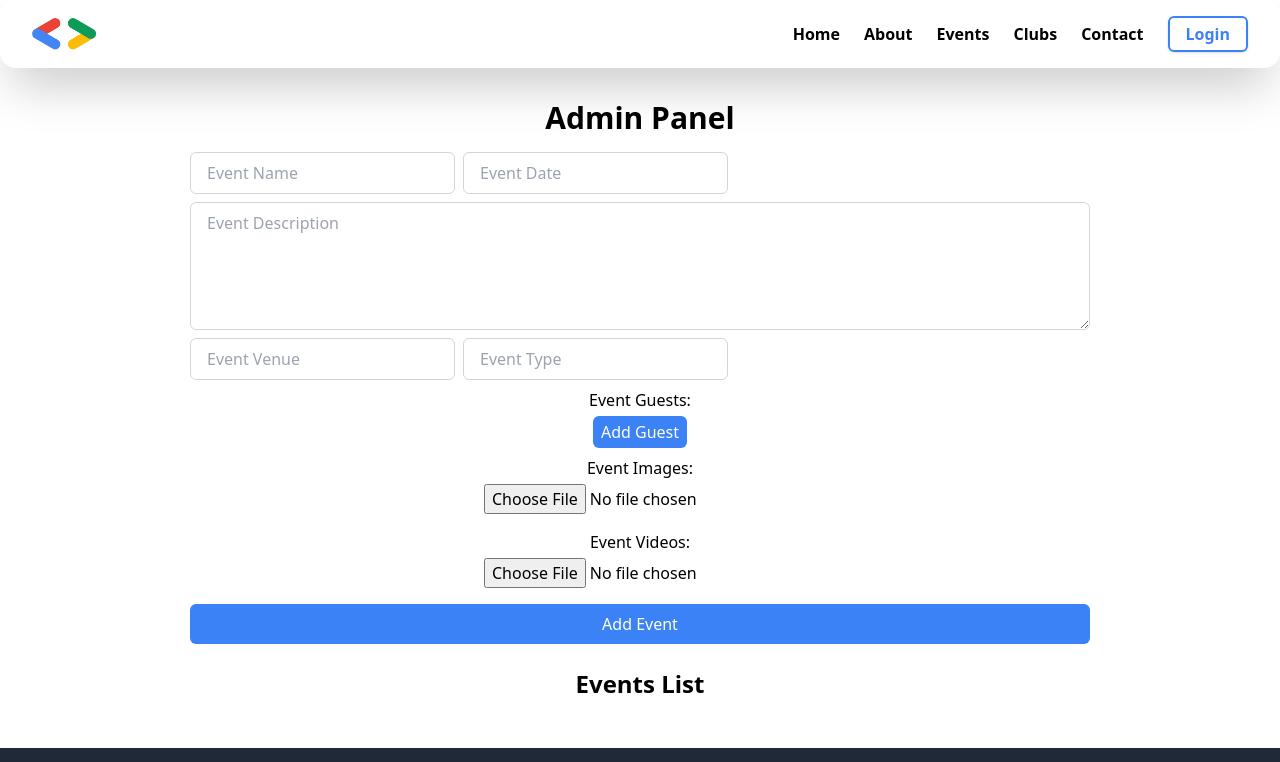
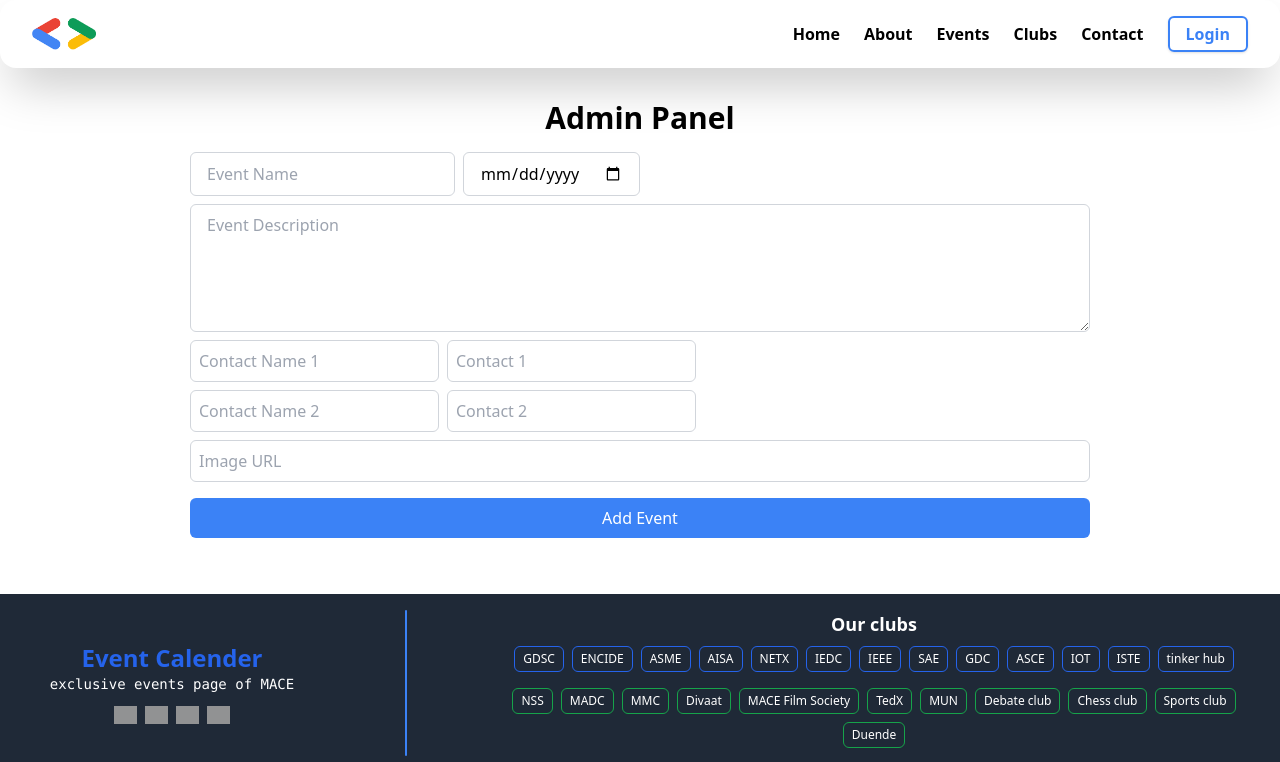
Before and after one commit to GDSC-MACE/MaceCalendar, a React (Vite) app: page /adminpanel in a window 1280 px wide. Shown: the top 762 px of the page. Built offline with nearby package versions, Linux system fonts and the light colour scheme; grey boxes are pictures that could not be loaded.

Commit message:
admin panel

```diff
--- a/src/Components/AdminPanel.jsx
+++ b/src/Components/AdminPanel.jsx
@@ -1,117 +1,81 @@
-import React, { useState } from 'react';
-import Footer from './Footer/Footer';
-import Navbar from './Navbar';
+import React, { useState } from "react";
+import axios from "axios"; // Import axios
+import Footer from "./Footer/Footer";
+import Navbar from "./Navbar";
 
 const AdminPanel = () => {
-    const [events, setEvents] = useState([]);
   const [newEvent, setNewEvent] = useState({
-        name: '',
-        date: '',
-        description: '',
-        venue: '',
-        type: '',
-        guests: [],
-        images: [],
-        videos: []
+    event_name: "",
+    description: "",
+    image_url: "",
+    event_date: "",
+    contacts: [
+      { name: "", contact: "" },
+      { name: "", contact: "" },
+    ],
   });
-    const [editIndex, setEditIndex] = useState(-1); // Index of the event being edited
-
-    // Function to add a new event or update an existing event
-    const saveEvent = () => {
-        if (editIndex === -1) {
-            // Add new event
-            if (newEvent.name.trim() !== '') {
-                setEvents([...events, newEvent]);
-                setNewEvent({
-                    name: '',
-                    date: '',
-                    description: '',
-                    venue: '',
-                    type: '',
-                    guests: [],
-                    images: [],
-                    videos: []
-                });
-            }
-        } else {
-            // Update existing event
-            const updatedEvents = [...events];
-            updatedEvents[editIndex] = newEvent;
-            setEvents(updatedEvents);
-            setEditIndex(-1);
-            setNewEvent({
-                name: '',
-                date: '',
-                description: '',
-                venue: '',
-                type: '',
-                guests: [],
-                images: [],
-                videos: []
-            });
-        }
-    };
 
   // Function to handle changes in event details
   const handleInputChange = (e) => {
     const { name, value } = e.target;
-        setNewEvent({ ...newEvent, [name]: value });
-    };
 
-    // Function to add guest to the event
-    const addGuest = () => {
-        const updatedGuests = [...newEvent.guests, ''];
-        setNewEvent({ ...newEvent, guests: updatedGuests });
-    };
+    if (name.startsWith("contact_")) {
+      const index = parseInt(name.split("_")[2]);
+      const fieldName = name.includes("name") ? "name" : "contact";
+      const updatedContacts = [...newEvent.contacts];
+      updatedContacts[index][fieldName] = value;
 
-    // Function to remove guest from the event
-    const removeGuest = (index) => {
-        const updatedGuests = [...newEvent.guests];
-        updatedGuests.splice(index, 1);
-        setNewEvent({ ...newEvent, guests: updatedGuests });
-    };
-
-    // Function to add images to the event
-    const addImage = (e) => {
-        const image = e.target.files[0];
-        if (image) {
-            setNewEvent({ ...newEvent, images: [...newEvent.images, image] });
+      setNewEvent((prevState) => ({
+        ...prevState,
+        contacts: updatedContacts,
+      }));
+    } else {
+      setNewEvent((prevState) => ({
+        ...prevState,
+        [name]: value,
+      }));
     }
   };
 
-    // Function to remove an image from the event
-    const removeImage = (index) => {
-        const updatedImages = [...newEvent.images];
-        updatedImages.splice(index, 1);
-        setNewEvent({ ...newEvent, images: updatedImages });
+  const saveEvent = async (e) => {
+    e.preventDefault();
+
+    // Prepare data in the required format
+    const formattedData = {
+      name: newEvent.event_name,
+      description: newEvent.description,
+      date: newEvent.event_date,
+      image: newEvent.image_url,
+      contacts: newEvent.contacts.map((contact) => ({
+        name: contact.name,
+        number: contact.contact,
+      })),
     };
 
-    // Function to add videos to the event
-    const addVideo = (e) => {
-        const video = e.target.files[0];
-        if (video) {
-            setNewEvent({ ...newEvent, videos: [...newEvent.videos, video] });
+    try {
+      // Post data to the server
+      const response = await axios.post(
+        "http://localhost:3000/post/createPost",
+        formattedData,
+        { withCredentials: true } // Send cookies with the request
+      );
+
+      console.log("Event saved successfully:", response.data);
+
+      // Clear the form after saving
+      setNewEvent({
+        event_name: "",
+        description: "",
+        image_url: "",
+        event_date: "",
+        contacts: [
+          { name: "", contact: "" },
+          { name: "", contact: "" },
+        ],
+      });
+    } catch (error) {
+      console.error("Error saving event:", error);
     }
-    };
-
-    // Function to remove a video from the event
-    const removeVideo = (index) => {
-        const updatedVideos = [...newEvent.videos];
-        updatedVideos.splice(index, 1);
-        setNewEvent({ ...newEvent, videos: updatedVideos });
-    };
-
-    // Function to edit an event
-    const editEvent = (index) => {
-        setEditIndex(index);
-        setNewEvent(events[index]);
-    };
-
-    // Function to remove an event
-    const removeEvent = (index) => {
-        const updatedEvents = [...events];
-        updatedEvents.splice(index, 1);
-        setEvents(updatedEvents);
   };
 
   return (
@@ -119,23 +83,22 @@ const AdminPanel = () => {
       <Navbar />
       <div className="container mx-auto py-8">
         <h1 className="text-3xl font-bold mb-4 text-center">Admin Panel</h1>
-                <div className="mb-6 flex flex-col">
-                    {/* Input fields for event details */}
+        <form onSubmit={saveEvent} className="mb-6 flex flex-col">
           <div className="flex mb-2">
             <input
               type="text"
-                            name="name"
+              name="event_name"
               className="border border-gray-300 rounded-md py-2 px-4 mr-2"
               placeholder="Event Name"
-                            value={newEvent.name}
+              value={newEvent.event_name}
               onChange={handleInputChange}
             />
             <input
-                            type="text"
-                            name="date"
+              type="date"
+              name="event_date"
               className="border border-gray-300 rounded-md py-2 px-4"
               placeholder="Event Date"
-                            value={newEvent.date}
+              value={newEvent.event_date}
               onChange={handleInputChange}
             />
           </div>
@@ -146,140 +109,42 @@ const AdminPanel = () => {
             value={newEvent.description}
             onChange={handleInputChange}
           />
-                    <div className="flex mb-2">
+          {/* Contact details */}
+          {newEvent.contacts.map((contact, index) => (
+            <div className="flex mb-2 gap-2" key={index}>
               <input
                 type="text"
-                            name="venue"
-                            className="border border-gray-300 rounded-md py-2 px-4 mr-2"
-                            placeholder="Event Venue"
-                            value={newEvent.venue}
+                name={`contact_name_${index}`}
+                className="border border-gray-300 rounded-md p-2"
+                placeholder={`Contact Name ${index + 1}`}
+                value={contact.name}
                 onChange={handleInputChange}
               />
               <input
                 type="text"
-                            name="type"
-                            className="border border-gray-300 rounded-md py-2 px-4"
-                            placeholder="Event Type"
-                            value={newEvent.type}
+                name={`contact_contact_${index}`}
+                className="border border-gray-300 rounded-md p-2"
+                placeholder={`Contact ${index + 1}`}
+                value={contact.contact}
                 onChange={handleInputChange}
               />
             </div>
-                    <div className="mb-2">
-                        <label className="block mb-1">Event Guests:</label>
-                        {newEvent.guests.map((guest, index) => (
-                            <div key={index} className="flex items-center mb-1">
+          ))}
           <input
             type="text"
-                                    value={guest}
-                                    onChange={(e) => {
-                                        const updatedGuests = [...newEvent.guests];
-                                        updatedGuests[index] = e.target.value;
-                                        setNewEvent({ ...newEvent, guests: updatedGuests });
-                                    }}
-                                    className="border border-gray-300 rounded-md py-1 px-2 mr-2"
-                                    placeholder="Guest Name"
+            name="image_url"
+            className="border border-gray-300 rounded-md p-2"
+            placeholder="Image URL"
+            value={newEvent.image_url}
+            onChange={handleInputChange}
           />
           <button
-                                    type="button"
-                                    onClick={() => removeGuest(index)}
-                                    className="bg-red-500 hover:bg-red-600 text-white py-1 px-2 rounded-md"
+            type="submit"
+            className="bg-blue-500 hover:bg-blue-600 text-white py-2 px-4 rounded-md mt-4"
           >
-                                    Remove
+            Add Event
           </button>
-                            </div>
-                        ))}
-                        <button
-                            type="button"
-                            onClick={addGuest}
-                            className="bg-blue-500 hover:bg-blue-600 text-white py-1 px-2 rounded-md"
-                        >
-                            Add Guest
-                        </button>
-                    </div>
-                    <div className="mb-2">
-                        <label className="block mb-1">Event Images:</label>
-                        <input
-                            type="file"
-                            accept="image/*"
-                            onChange={addImage}
-                            className="mb-2"
-                        />
-                        {newEvent.images.map((image, index) => (
-                            <div key={index} className="flex items-center mb-1">
-                                <img
-                                    src={URL.createObjectURL(image)}
-                                    alt={`Event Image ${index + 1}`}
-                                    className="h-16 mr-2"
-                                />
-                                <button
-                                    type="button"
-                                    onClick={() => removeImage(index)}
-                                    className="bg-red-500 hover:bg-red-600 text-white py-1 px-2 rounded-md"
-                                >
-                                    Remove
-                                </button>
-                            </div>
-                        ))}
-                    </div>
-                    <div className="mb-2">
-                        <label className="block mb-1">Event Videos:</label>
-                        <input
-                            type="file"
-                            accept="video/*"
-                            onChange={addVideo}
-                            className="mb-2"
-                        />
-                        {newEvent.videos.map((video, index) => (
-                            <div key={index} className="flex items-center mb-1">
-                                <video
-                                    src={URL.createObjectURL(video)}
-                                    controls
-                                    className="h-16 mr-2"
-                                />
-                                <button
-                                    type="button"
-                                    onClick={() => removeVideo(index)}
-                                    className="bg-red-500 hover:bg-red-600 text-white py-1 px-2 rounded-md"
-                                >
-                                    Remove
-                                </button>
-                            </div>
-                        ))}
-                    </div>
-                    <button
-                        className="bg-blue-500 hover:bg-blue-600 text-white py-2 px-4 rounded-md"
-                        onClick={saveEvent}
-                    >
-                        {editIndex === -1 ? 'Add Event' : 'Save Changes'}
-                    </button>
-                </div>
-                <div>
-                    <h2 className="text-2xl font-bold mb-4 text-center">Events List</h2>
-                    {events.map((event, index) => (
-                        <div key={index} className="bg-white rounded-md shadow-md p-4 mb-4">
-                            <h3 className="text-xl font-semibold mb-2">{event.name}</h3>
-                            <p className="text-gray-600">Date: {event.date}</p>
-                            <p className="text-gray-600">Description: {event.description}</p>
-                            <p className="text-gray-600">Venue: {event.venue}</p>
-                            <p className="text-gray-600">Type: {event.type}</p>
-                            <p className="text-gray-600">Guests: {event.guests.join(', ')}</p>
-                            <div className="flex justify-end">
-                                <button
-                                    className="bg-blue-500 hover:bg-blue-600 text-white py-2 px-4 rounded-md mr-2"
-                                    onClick={() => editEvent(index)}
-                                >
-                                    Edit
-                                </button>
-                                <button
-                                    className="bg-red-500 hover:bg-red-600 text-white py-2 px-4 rounded-md"
-                                    onClick={() => removeEvent(index)}
-                                >
-                                    Remove
-                                </button>
-                            </div>
-                        </div>
-                    ))}
-                </div>
+        </form>
       </div>
       <Footer />
     </div>
```
Lines whose indentation alone changed are shown as unchanged.
